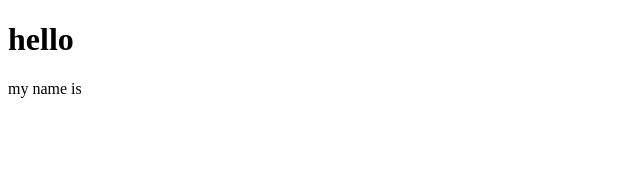
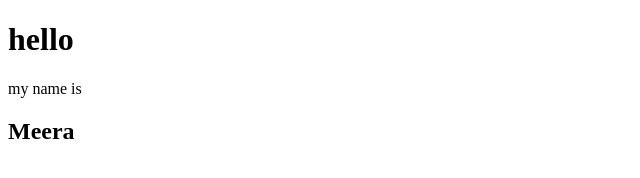
Before and after one commit to shikhu51197/git-class, a plain HTML site: page index.html in a window 1280 px wide. Shown: the whole page, without its empty margins (0-640 px from the left). Drawn offline with Linux system fonts and the light colour scheme.

Commit message:
add updated test1

```diff
--- a/index.html
+++ b/index.html
@@ -8,5 +8,6 @@
 <body>
     <h1>hello</h1>
     <p>my name is </p>
+    <h2>Meera</h2>
 </body>
 </html>
```
